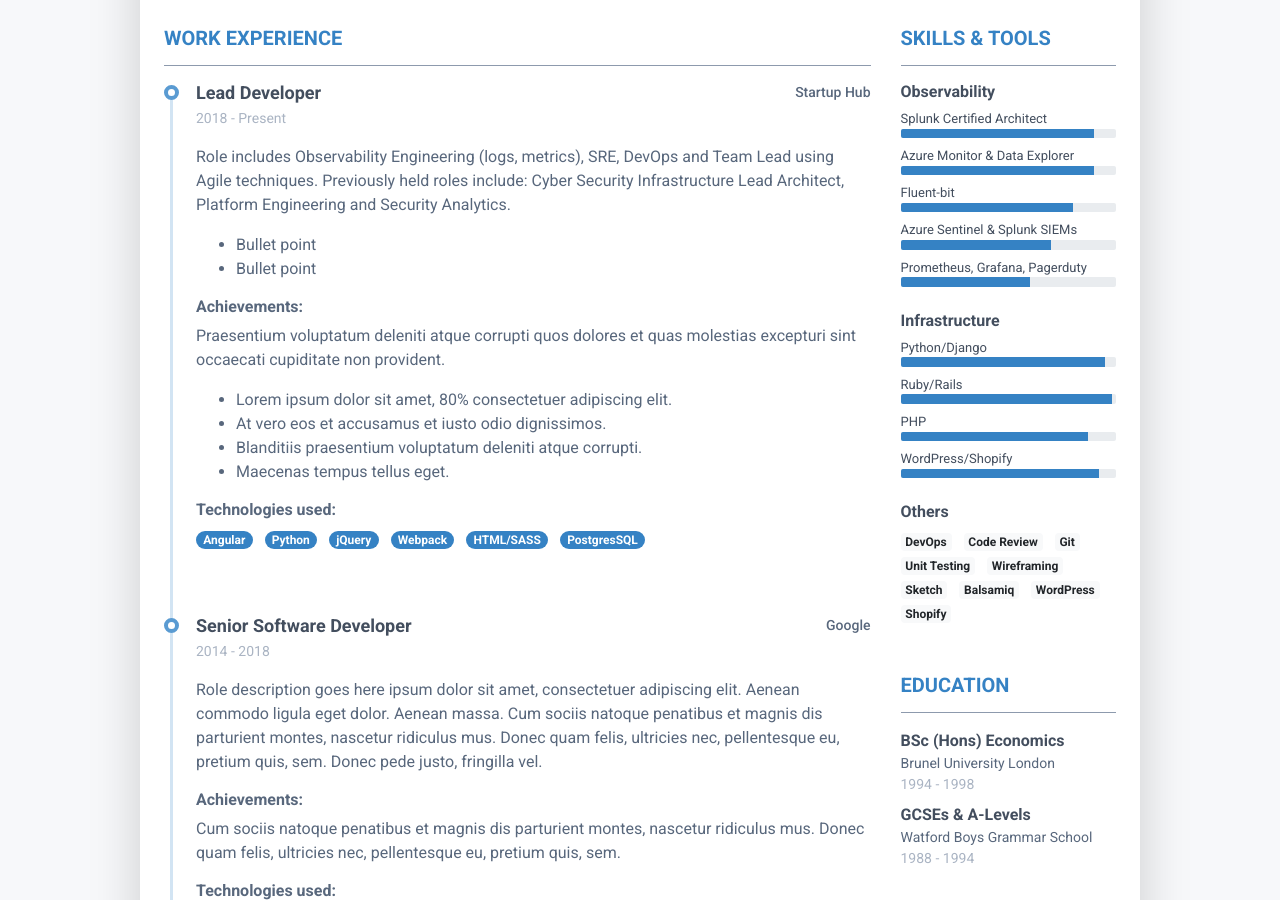
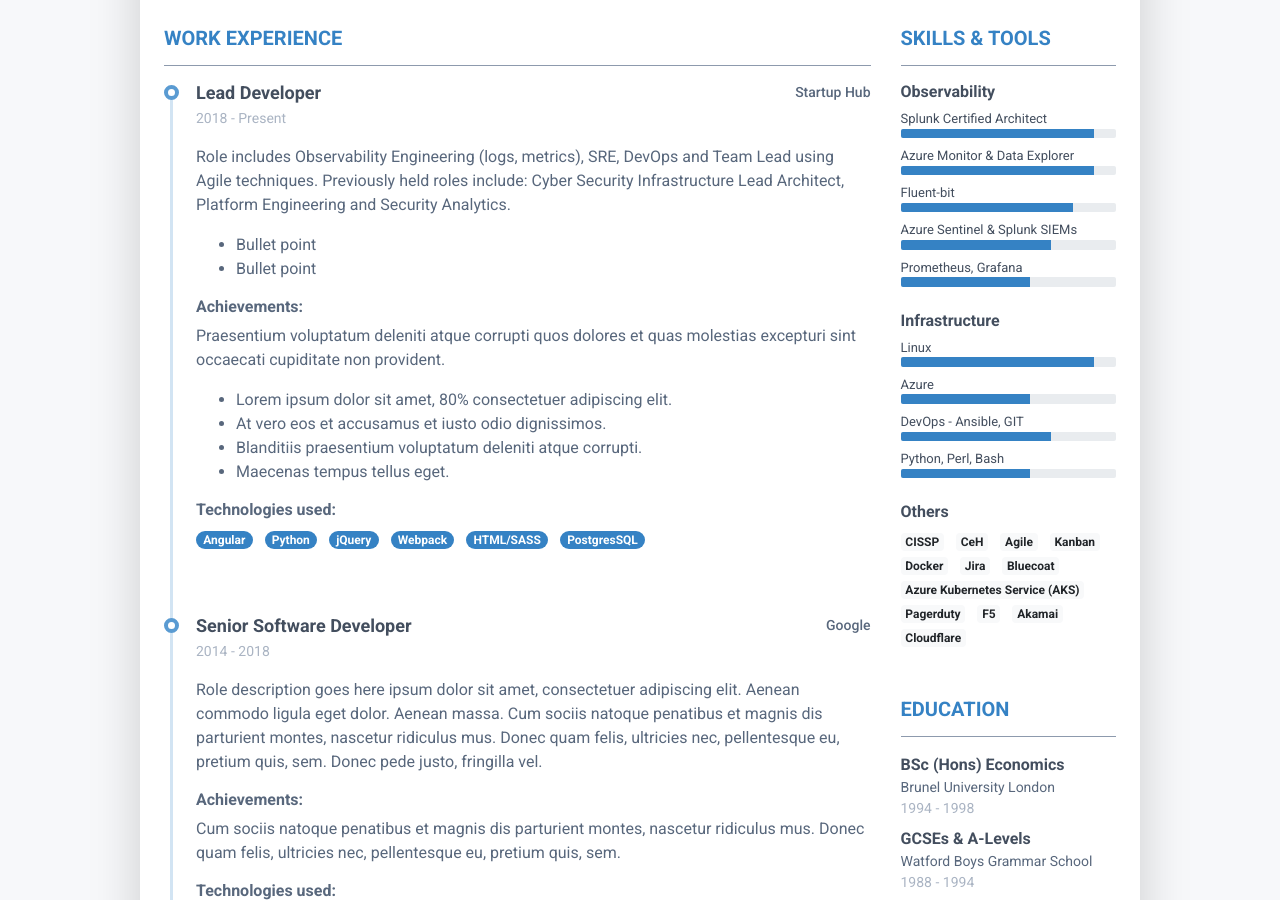
Before and after one commit to Hamy200/resume, a Jekyll site: the page built from index.markdown, in a window 1280 px wide and 900 px high, scrolled down 285 px. Built offline with Jekyll 4.4.1, drawn with Linux system fonts in a browser that asks for light colours; nearby versions of some CDN libraries.

Commit message:
Update data.yml

```diff
--- a/_data/data.yml
+++ b/_data/data.yml
@@ -147,26 +147,29 @@ skills:
         level: 80%
       - name: Azure Sentinel & Splunk SIEMs
         level: 70%
-      - name: Prometheus, Grafana, Pagerduty
+      - name: Prometheus, Grafana
         level: 60%
   - category: Infrastructure
     tools:
-      - name: Python/Django
-        level: 95%
-      - name: Ruby/Rails
-        level: 98%
-      - name: PHP
-        level: 87%
-      - name: WordPress/Shopify
-        level: 92%
+      - name: Linux
+        level: 90%
+      - name: Azure
+        level: 60%
+      - name: DevOps - Ansible, GIT
+        level: 70%
+      - name: Python, Perl, Bash
+        level: 60%
   - category: others
     tools:
-      - DevOps
-      - Code Review
-      - Git
-      - Unit Testing
-      - Wireframing
-      - Sketch
-      - Balsamiq
-      - WordPress
-      - Shopify
+      - CISSP
+      - CeH
+      - Agile
+      - Kanban
+      - Docker
+      - Jira
+      - Bluecoat
+      - Azure Kubernetes Service (AKS)
+      - Pagerduty
+      - F5
+      - Akamai
+      - Cloudflare
```
